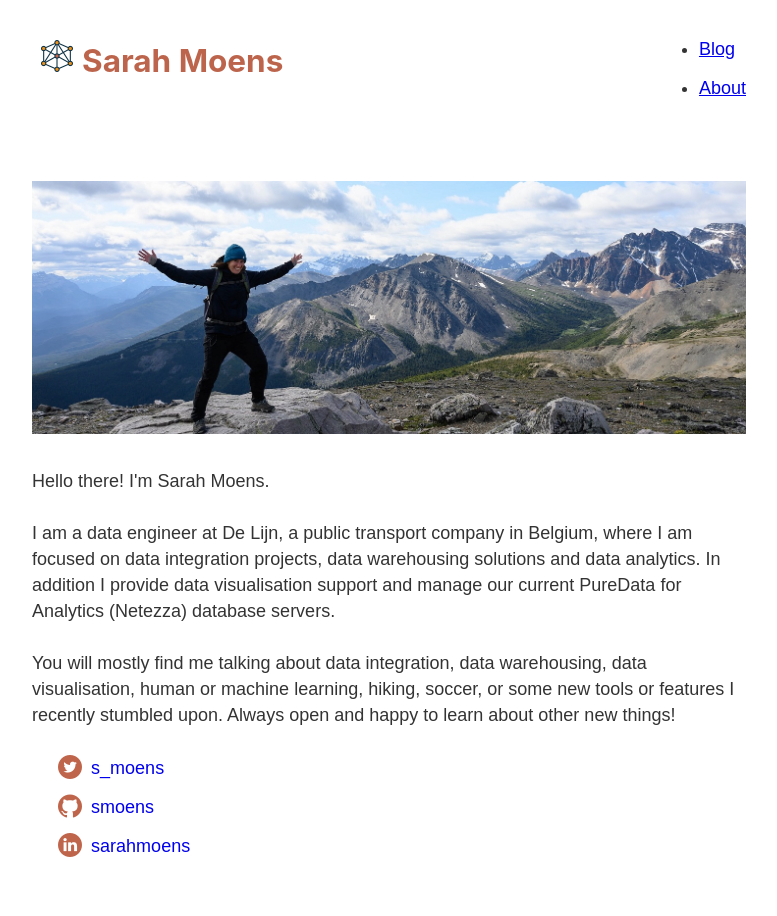
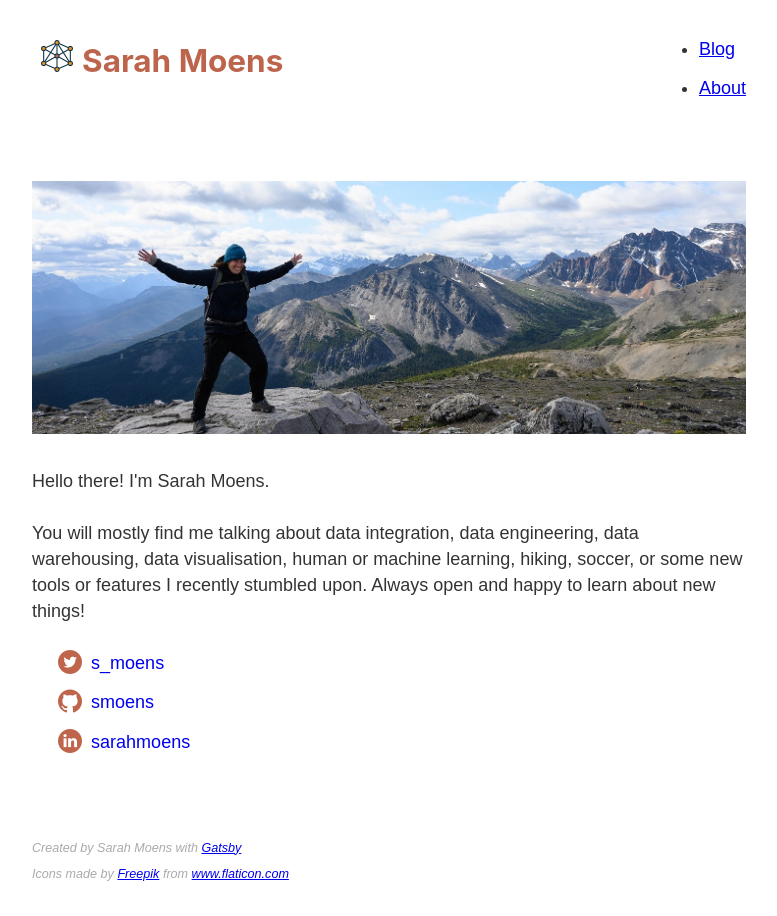
Before and after one commit to smoens/smoens.github.com, a Gatsby site: page /about in a window 1280 px wide. Shown: the top 916 px of the page, without its empty margins (251-1028 px from the left). Built offline with nearby package versions, Linux system fonts and the light colour scheme; Gatsby itself is replaced by a stand-in of ours.

Commit message:
Update about

```diff
--- a/src/pages/about.js
+++ b/src/pages/about.js
@@ -12,8 +12,7 @@ const AboutPage = () => {
             <Head title="About" />
             <img src={Me} alt="Sarah Moens on a mountaintop in Canada"/>
             <p>Hello there! I'm Sarah Moens.</p>
-            <p>I am a data engineer at De Lijn, a public transport company in Belgium, where I am focused on data integration projects, data warehousing solutions and data analytics. In addition I provide data visualisation support and manage our current PureData for Analytics (Netezza) database servers.</p>
-            <p>You will mostly find me talking about data integration, data warehousing, data visualisation, human or machine learning, hiking, soccer, or some new tools or features I recently stumbled upon. Always open and happy to learn about other new things!</p>
+            <p>You will mostly find me talking about data integration, data engineering, data warehousing, data visualisation, human or machine learning, hiking, soccer, or some new tools or features I recently stumbled upon. Always open and happy to learn about new things!</p>
 
             <ul className={contactStyles.contact}>
                 <li><StaticImage src="../images/twitter.png" alt="Twitter icon"/><a href="https://www.twitter.com/s_moens" target="_blank">s_moens</a></li>
```
